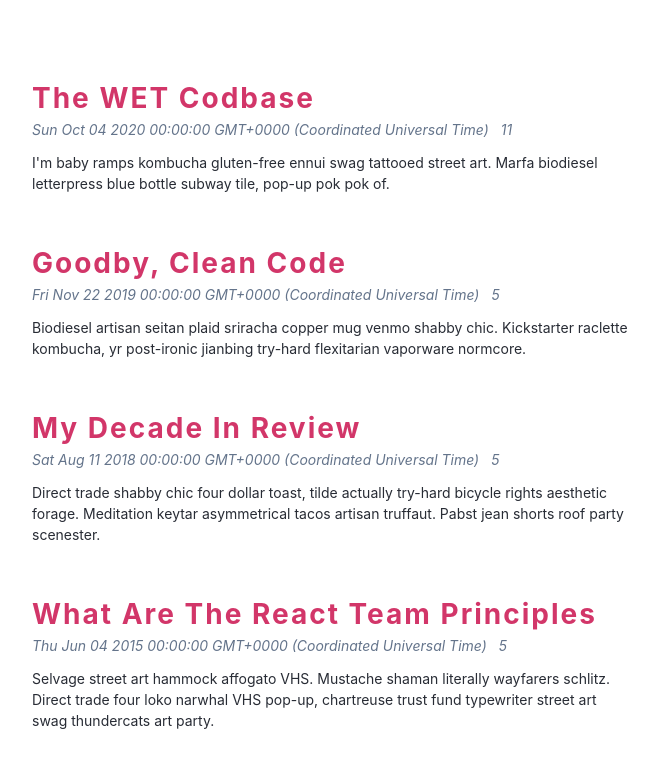
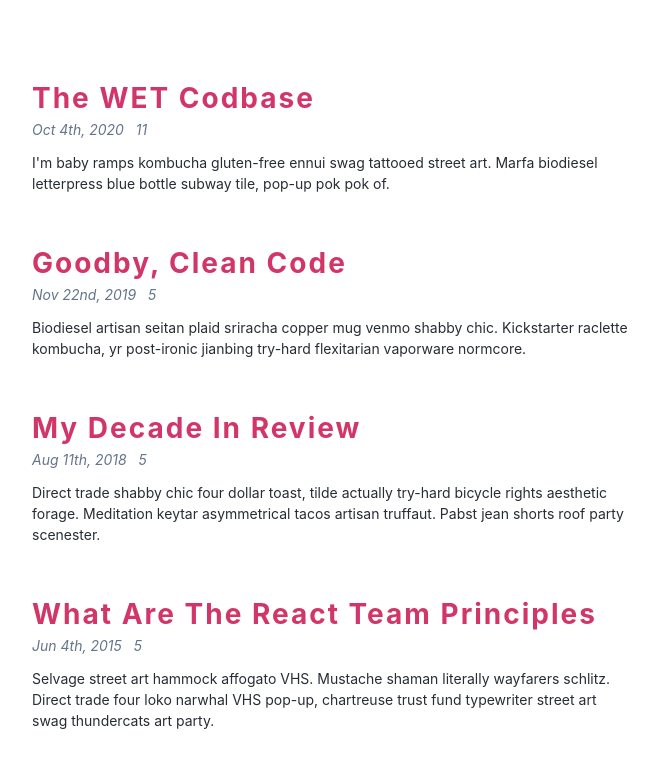
Before and after one commit to NaraeJang/20_JS-Project_DarkMode, a plain HTML site: page index.html in a window 1280 px wide. Shown: the part 127-894 px from the top of the page, without its empty margins (308-971 px from the left). Drawn offline with nearby package versions, Linux system fonts and the light colour scheme.

Commit message:
add Moment.js

```diff
--- a/app.js
+++ b/app.js
@@ -9,10 +9,12 @@ const articlesData = articles
   .map((article) => {
     const { title, date, length, snippet } = article;
 
+    const formatDate = moment(date).format("MMM Do, YYYY");
+
     return `<article class="post">
             <h2>${title}</h2>
              <div class="post-info">
-             <span>${date}</span>
+             <span>${formatDate}</span>
              <span>${length}</span>
             </div>
             <p>${snippet}</p>
--- a/index.html
+++ b/index.html
@@ -24,6 +24,9 @@
       <!-- end of single post -->
     </section>
   </main>
+
+  <script src="https://cdnjs.cloudflare.com/ajax/libs/moment.js/2.29.4/moment.min.js" crossorigin="anonymous"
+    referrerpolicy="no-referrer"></script>
   <script src="./data.js"></script>
   <script src="./app.js"></script>
 </body>
```
